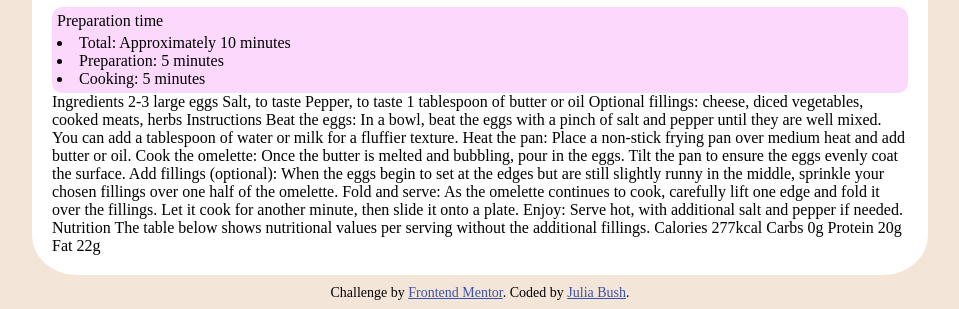
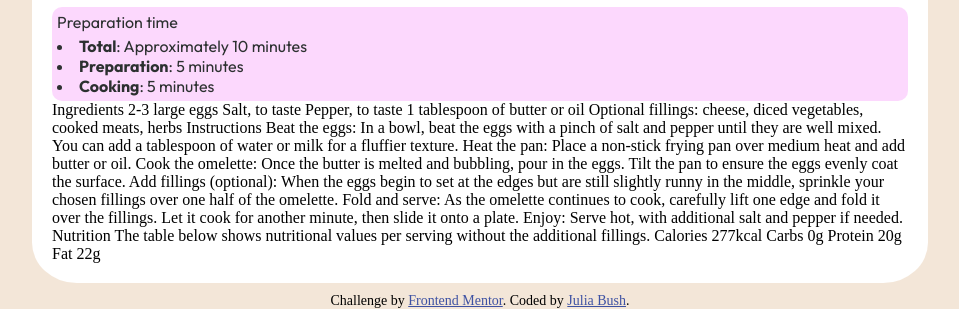
Before and after one commit to juliabush/recipe-page, a plain HTML site: page index.html in a window 1280 px wide. Shown: the part 529-838 px from the top of the page, without its empty margins (160-1119 px from the left). Drawn offline with Linux system fonts and the light colour scheme.

```diff
--- a/index.html
+++ b/index.html
@@ -24,12 +24,12 @@
   <div id="p"class="ez">An easy and quick dish, perfect for any meal. This classic omelette combines beaten eggs cooked
   to perfection, optionally filled with your choice of cheese, vegetables, or meats.</div>
 
-  <div class="list">
+  <div class="list" id="p">
   <div class="prep">Preparation time</div>
     <ul>
-  <li>Total: Approximately 10 minutes</li>
-  <li>Preparation: 5 minutes</li>
-  <li>Cooking: 5 minutes</li>
+  <li><strong>Total</strong>: Approximately 10 minutes</li>
+  <li><strong>Preparation</strong>: 5 minutes</li>
+  <li><strong>Cooking</strong>: 5 minutes</li>
     </ul>
   </div>
 
```
